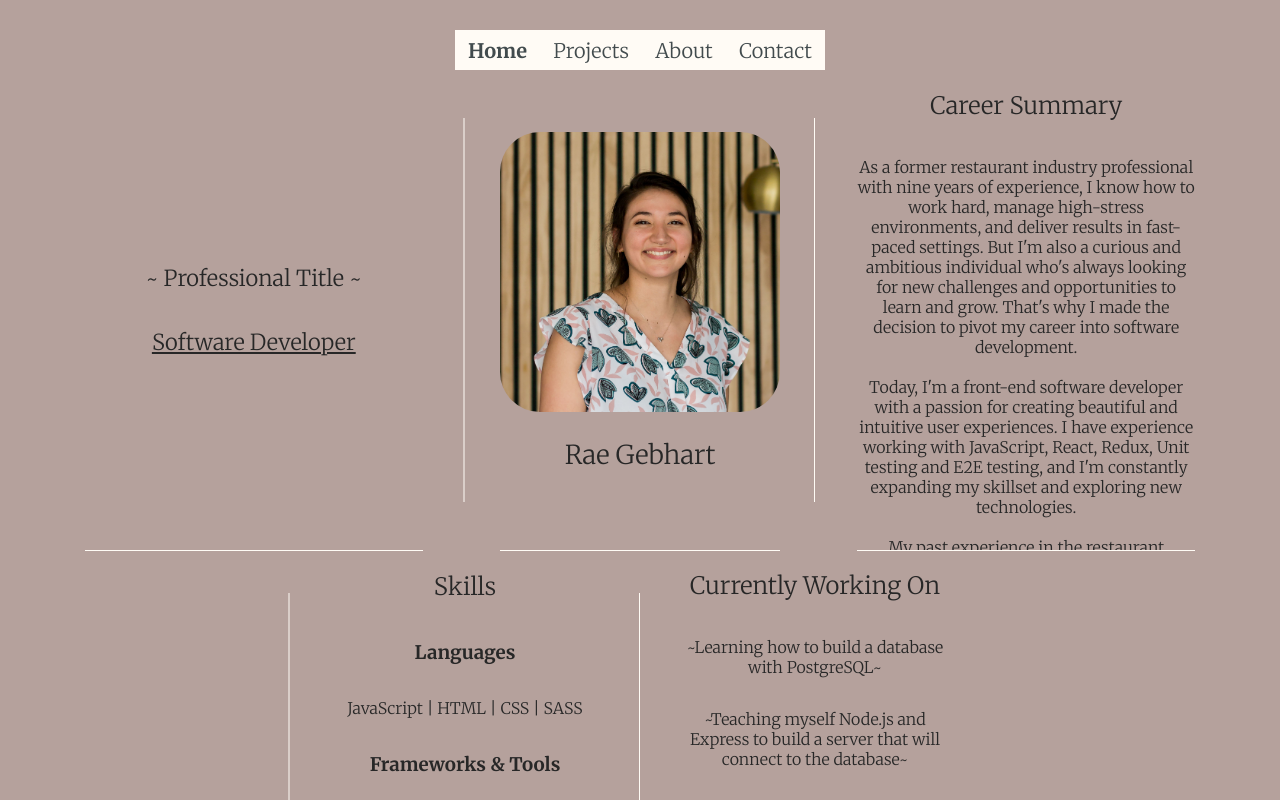
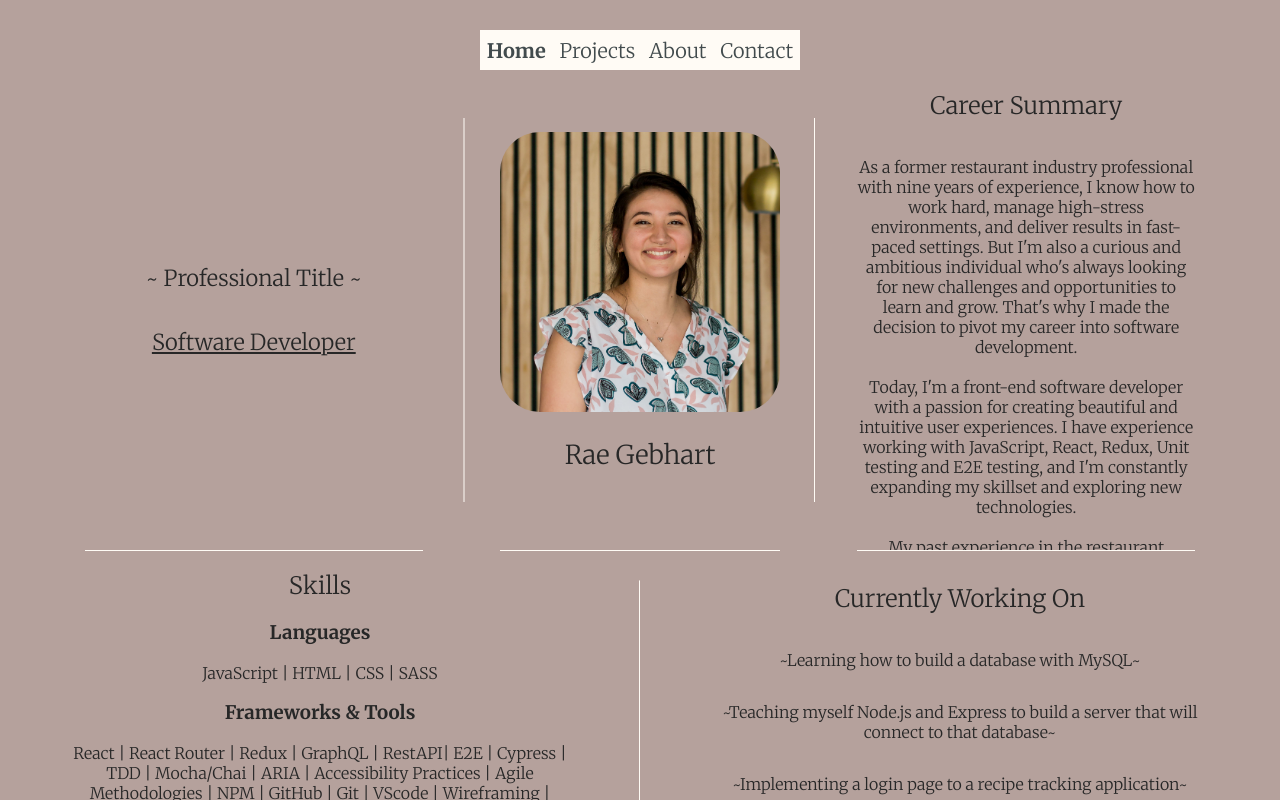
Before and after one commit to rae-107/rae-gebharts-portfolio, a React (Create React App) app: page / in a window 1280 px wide. Built offline with nearby package versions, Linux system fonts and the light colour scheme.

Commit message:
Update portfolio

```diff
--- a/src/components/About/About.js
+++ b/src/components/About/About.js
@@ -20,7 +20,7 @@ export const About = () => {
           <div className="hobbies-border-container">
             <h2 className="hobbies-title"> Hobbies </h2>
             <p align="center">
-              <strong>Hiking!</strong> 🥾 I'm an avid hiker. I've hiked 10 out
+              <strong>Hiking!</strong> 🥾 I'm an avid hiker. I've hiked 11 out
               of the 54 fourteeners in CO. One of my goals is to say that I've
               hiked all of them.{" "}
             </p>
@@ -30,7 +30,7 @@ export const About = () => {
             </p>
             <p align="center">
               <strong>Video Games!</strong> 🎮 Some of my favorite games are:
-              Breathe of The Wild, Elden Ring and the Halo series.
+              Legend of Zelda, Dark Souls and the Halo series.
             </p>
           </div>
         </div>
@@ -88,7 +88,7 @@ export const About = () => {
         <div className="accomplishments-container">
           <div className="accomplishments-border-container">
             <h2>Professional Accomplishments</h2>
-            <p>~ Self-Learned GraphQL, Redux, SASS, and PostgreSQL </p>
+            <p>~ Self-Learned GraphQL, Redux, SASS, Node.js with Express and MySQL </p>
             <p>~ Obtained valuable experience in handling high-pressure situations and leading teams at a young age, instilling a strong work ethic and sense of responsibility that is applied to my professional endeavors. </p>
           </div>
         </div>
--- a/src/components/Home/Home.css
+++ b/src/components/Home/Home.css
@@ -172,10 +172,9 @@
 }
 
 .skills-container {
-  height: 40vh;
   width: 80vw;
+  position: relative;
   max-width: 350px;
-  position: relative;
   display: flex;
   justify-content: center;
 }
@@ -208,10 +207,6 @@
 .skills-border-container {
   width: 80%;
   border-bottom: 1px solid #FFFBF5;
-  display: flex;
-  justify-content: center;
-  align-items: center;
-  flex-direction: column;
   overflow-y: scroll;
   padding-bottom: 20px;
 }
@@ -295,6 +290,10 @@
   .career-summary-container::after {
     border-right: none;
   }
+  .skills-container,
+  .currently-working-on-container {
+    max-width: 100%;
+  }
 }
 @media screen and (min-width: 900px) {
   .top-half {
--- a/src/components/Home/Home.js
+++ b/src/components/Home/Home.js
@@ -74,8 +74,8 @@ const Home = () => {
         <div className="currently-working-on-container">
           <div className="currently-working-on-border-container">
             <h2>Currently Working On</h2>
-            <p>~Learning how to build a database with PostgreSQL~</p>
-            <p>~Teaching myself Node.js and Express to build a server that will connect to the database~</p>
+            <p>~Learning how to build a database with MySQL~</p>
+            <p>~Teaching myself Node.js and Express to build a server that will connect to that database~</p>
             <p>~Implementing a login page to a recipe tracking application~</p>
           </div>
         </div>
--- a/src/components/Home/Home.scss
+++ b/src/components/Home/Home.scss
@@ -182,10 +182,10 @@
 // Skills
 
 .skills-container {
-  height: 40vh;
+  // height: 40vh;
   width: 80vw;
+  position: relative;
   max-width: 350px;
-  position: relative;
   display: flex;
   justify-content: center;
   h2 {
@@ -217,12 +217,7 @@
 
 .skills-border-container {
   width: 80%;
-  // height: 500px;
   border-bottom: 1px solid $cream;
-  display: flex;
-  justify-content: center;
-  align-items: center;
-  flex-direction: column;
   overflow-y: scroll;
   padding-bottom: 20px;
 }
@@ -315,6 +310,11 @@
   .career-summary-container::after {
     border-right: none;
   }
+
+  .skills-container,
+  .currently-working-on-container {
+    max-width: 100%;
+  }
 }
 
 // Media at 900px
--- a/src/components/NavBar/NavBar.css
+++ b/src/components/NavBar/NavBar.css
@@ -7,7 +7,7 @@
 
 nav {
   background-color: #FFFBF5;
-  width: 370px;
+  width: 320px;
   height: 40px;
   margin-top: 30px;
   display: flex;
--- a/src/components/NavBar/NavBar.scss
+++ b/src/components/NavBar/NavBar.scss
@@ -11,7 +11,7 @@
 
 nav {
   background-color: $cream;
-  width: 370px;
+  width: 320px;
   height: 40px;
   margin-top: 30px;
   display: flex;
```
Also changed, not shown: 1 other file (tests, documents, lock files or other folders).
